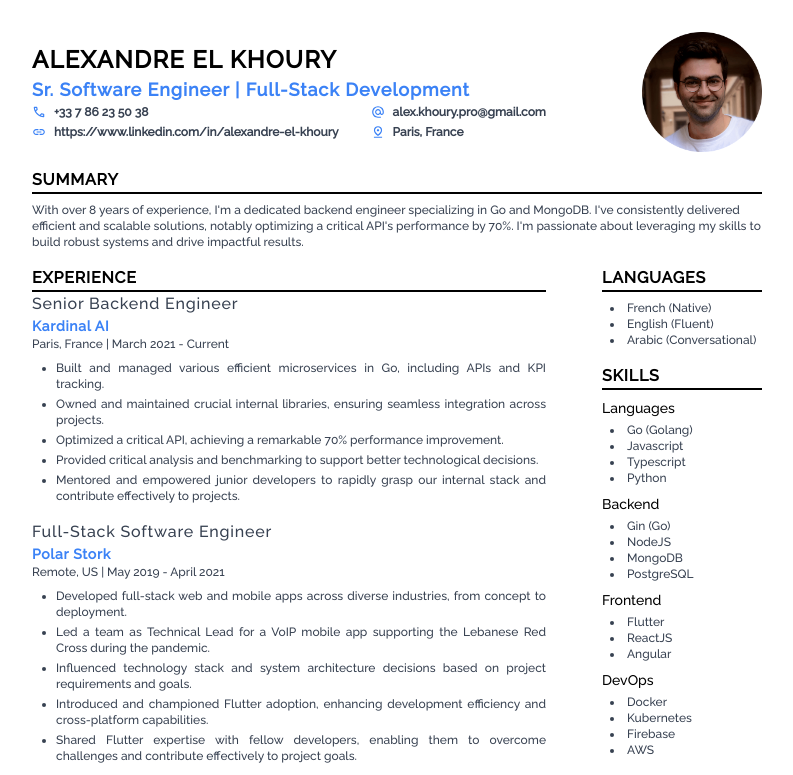
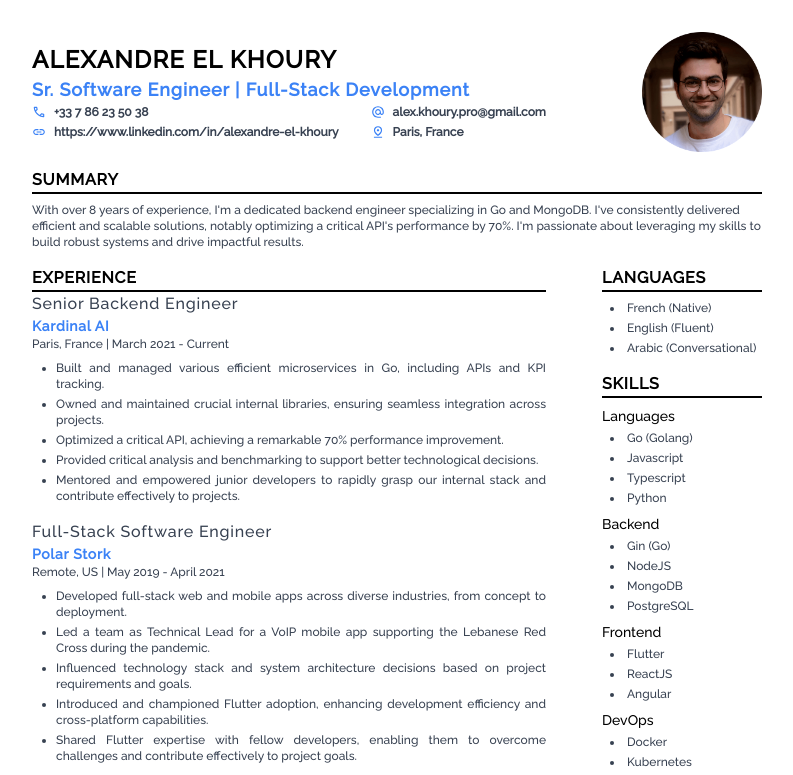
Before and after one commit to m3talux/alexandrekhoury, a Next.js app: page /cv in a window 1280 px wide. Shown: the top 775 px of the page, without its empty margins (0-793 px from the left). Built offline with nearby package versions, Linux system fonts and the light colour scheme; no server answers.

Commit message:
Added more space between elements

```diff
--- a/src/app/cv/components/languages.tsx
+++ b/src/app/cv/components/languages.tsx
@@ -5,9 +5,9 @@ export default function Languages() {
         <div>
             <Title text="languages"/>
             <ul className="list-disc list-inside ml-2 mt-2">
-                <li className="text-[var(--text-color)] text-xs">French (Native)</li>
-                <li className="text-[var(--text-color)] text-xs">English (Fluent)</li>
-                <li className="text-[var(--text-color)] text-xs">Arabic (Conversational)</li>
+                <li className="text-[var(--text-color)] text-xs mt-1">French (Native)</li>
+                <li className="text-[var(--text-color)] text-xs mt-1">English (Fluent)</li>
+                <li className="text-[var(--text-color)] text-xs mt-1">Arabic (Conversational)</li>
             </ul>
         </div>
     )
--- a/src/app/cv/components/skills.tsx
+++ b/src/app/cv/components/skills.tsx
@@ -11,7 +11,7 @@ export default function CvSkills() {
                         <h4 className="text-sm mt-2">{skill.title}</h4>
                         <ul className="list-disc list-inside ml-2 mt-1">
                             {skill.skills.map((s, pIndex) => (
-                                <li key={pIndex} className="text-[var(--text-color)] text-xs">{s.title}</li>
+                                <li key={pIndex} className="text-[var(--text-color)] text-xs mt-1">{s.title}</li>
                             ))}
                         </ul>
                     </div>
```
